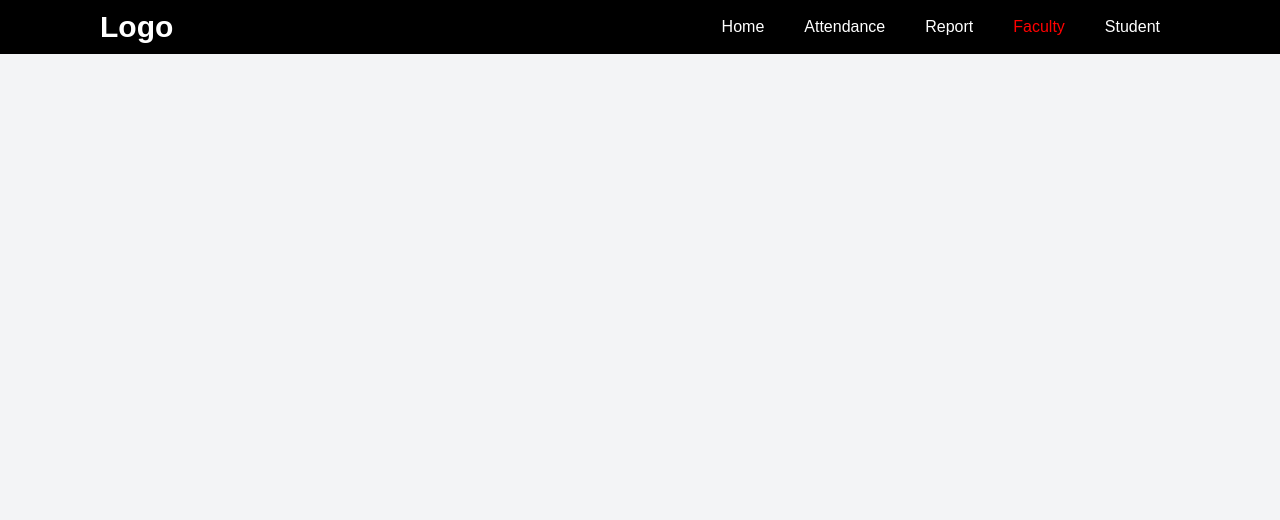
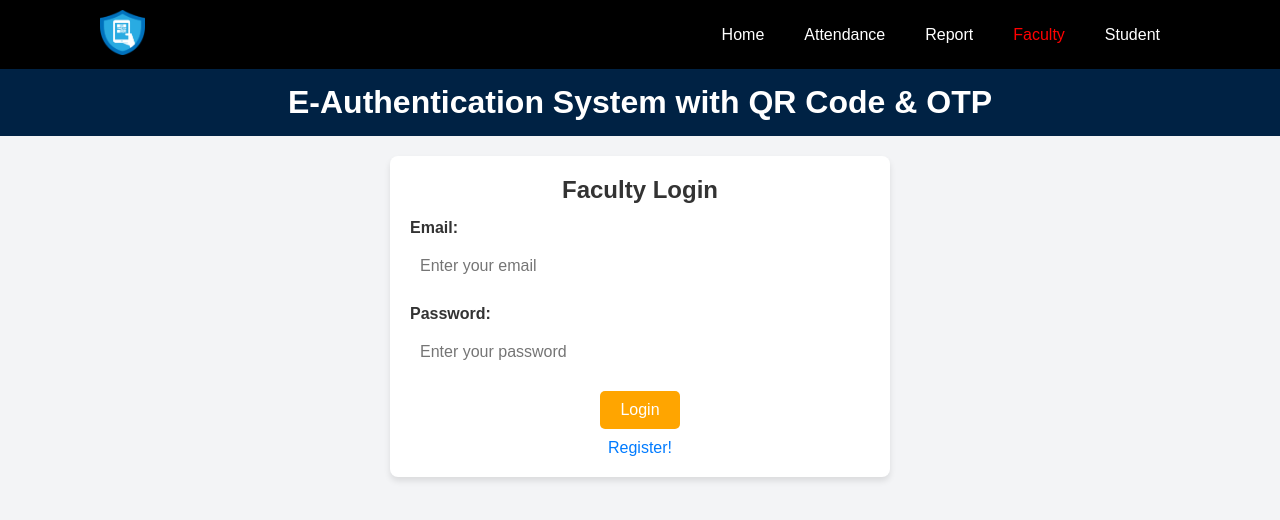
Before and after one commit to DevMinipara/Attendence_system, a React (Vite) app: page /faculty in a window 1280 px wide. Shown: the top 520 px of the page. Built offline with nearby package versions, Linux system fonts and the light colour scheme.

Commit message:
logo added

```diff
--- a/src/App.jsx
+++ b/src/App.jsx
@@ -3,9 +3,11 @@ import Navigation from "./pages/Navigation";
 import Home from "./pages/Home";
 import Attendance from "./pages/Attendance";
 import Report from "./pages/Report";
-import StudentRegister from "./pages/StudentRegister";
-import StudentLogin from "./pages/StudentLogin";
-import AdminDashboard from "./pages/AdminDashboard";
+import StudentRegister from "./pages/Student/StudentRegister";
+import StudentLogin from "./pages/Student/StudentLogin";
+import AdminDashboard from "./pages/Admin/AdminDashboard";
+import Faculty from "./pages/Faculty/Faculty";
+import Student from "./pages/Student/Student";
 
 const App = () => {
   return (
@@ -17,6 +19,9 @@ const App = () => {
           <Route path="/" element={<Home />} />
           <Route path="attendance" element={<Attendance />} />
           <Route path="report" element={<Report />} />
+          <Route path="faculty" element={<Faculty />} />
+          <Route path="student" element={<Student />} />
+          <Route path="StudentRegister" element={<StudentRegister />} />
 
 
         </Routes>
--- a/src/index.css
+++ b/src/index.css
@@ -187,3 +187,7 @@ button:hover {
   font-size: 12px;
   margin-top: -5px;
 }
+nav div img{
+  height: 45px;
+  width: 45px;
+}
--- a/src/pages/AdminDashboard.jsx
+++ b/src/pages/Admin/AdminDashboard.jsx
@@ -12,6 +12,7 @@ const AdminDashboard = () => {
 
   return (
     <div style={{ textAlign: "center" }}>
+
       <h1>Admin Dashboard</h1>
       <button onClick={handleGenerateQR}>Generate QR Code</button>
       <div style={{ marginTop: "20px" }}>
--- a/src/pages/Attendance.jsx
+++ b/src/pages/Attendance.jsx
@@ -2,6 +2,9 @@
 const Attendance = () =>  {
     return (
       <div>
+        <header>
+          <h1>E-Authentication System with QR Code & OTP</h1>
+        </header>
         <h1>Attendance</h1>
         <p>Mark and view attendance records here.</p>
       </div>
--- a/src/pages/Facultylogin.jsx
+++ b/src/pages/Faculty/Facultylogin.jsx
@@ -15,7 +15,7 @@ const loginBtn = () => {
           <h1>E-Authentication System with QR Code & OTP</h1>
         </header>
         <main>
-          <h2>Student Login</h2>
+          <h2>Faculty Login</h2>
             <div className="form-group">
               <label>Email:</label>
               <input
--- a/src/pages/Navigation.jsx
+++ b/src/pages/Navigation.jsx
@@ -5,7 +5,7 @@ const Navigation = () => {
     <>
       <nav>
         <div>
-          <h3 className="Logo">Logo</h3>
+           <img src="ealogo.png"></img>
         </div>
         <ul>
           <li><NavLink to={"/"}>Home</NavLink></li>
--- a/src/pages/Report.jsx
+++ b/src/pages/Report.jsx
@@ -1,7 +1,9 @@
 
 const Report = () => {
   return (
+
     <div>Report</div>
+
   )
 }
 
--- /dev/null
+++ b/src/pages/Student/Student.jsx
@@ -0,0 +1,12 @@
+import React from 'react'
+import StudentLogin from './StudentLogin'
+
+const Student = () => {
+  return (
+    <>
+        <StudentLogin />
+    </>
+  )
+}
+
+export default Student
```
Also changed, not shown: ealogo.png (added), src/pages/Faculty/Faculty.jsx (renamed from src/pages/Faculty.jsx), src/pages/Logo1.svg (added), src/pages/Student.jsx (deleted), src/pages/Student/StudentLogin.jsx (renamed from src/pages/StudentLogin.jsx), src/pages/Student/StudentRegister.jsx (renamed from src/pages/StudentRegister.jsx).
